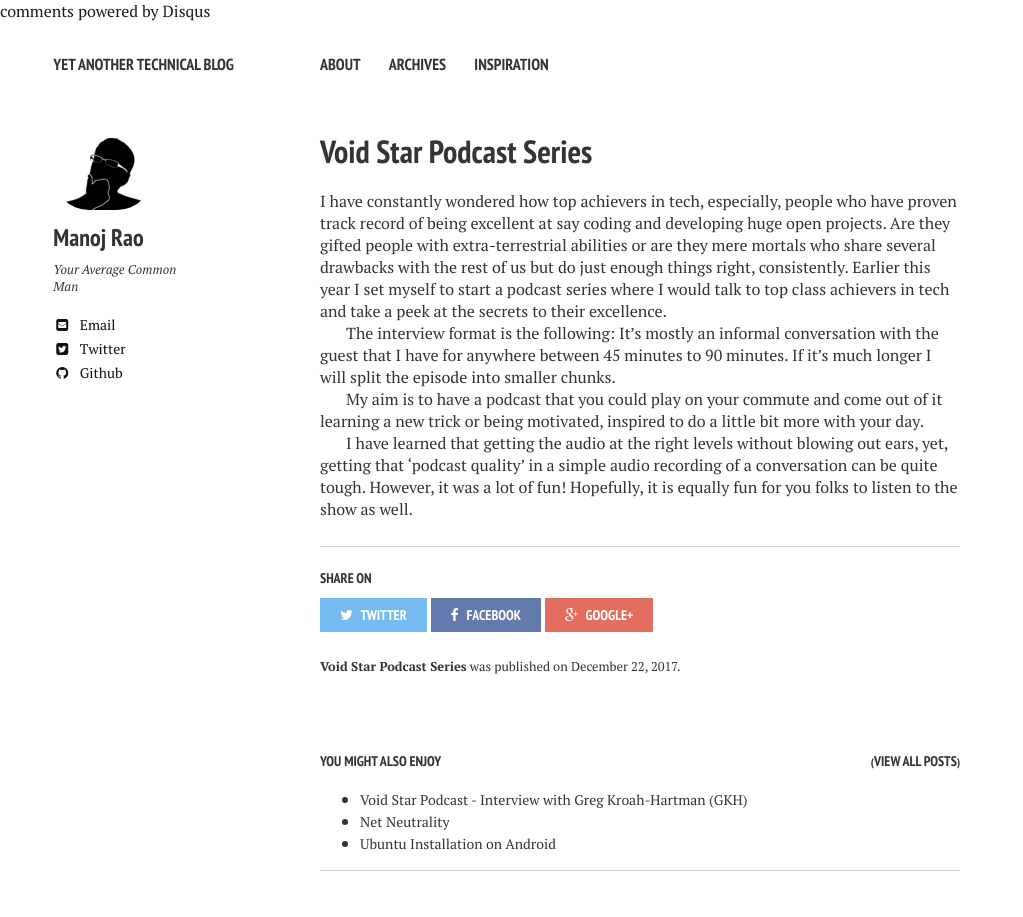
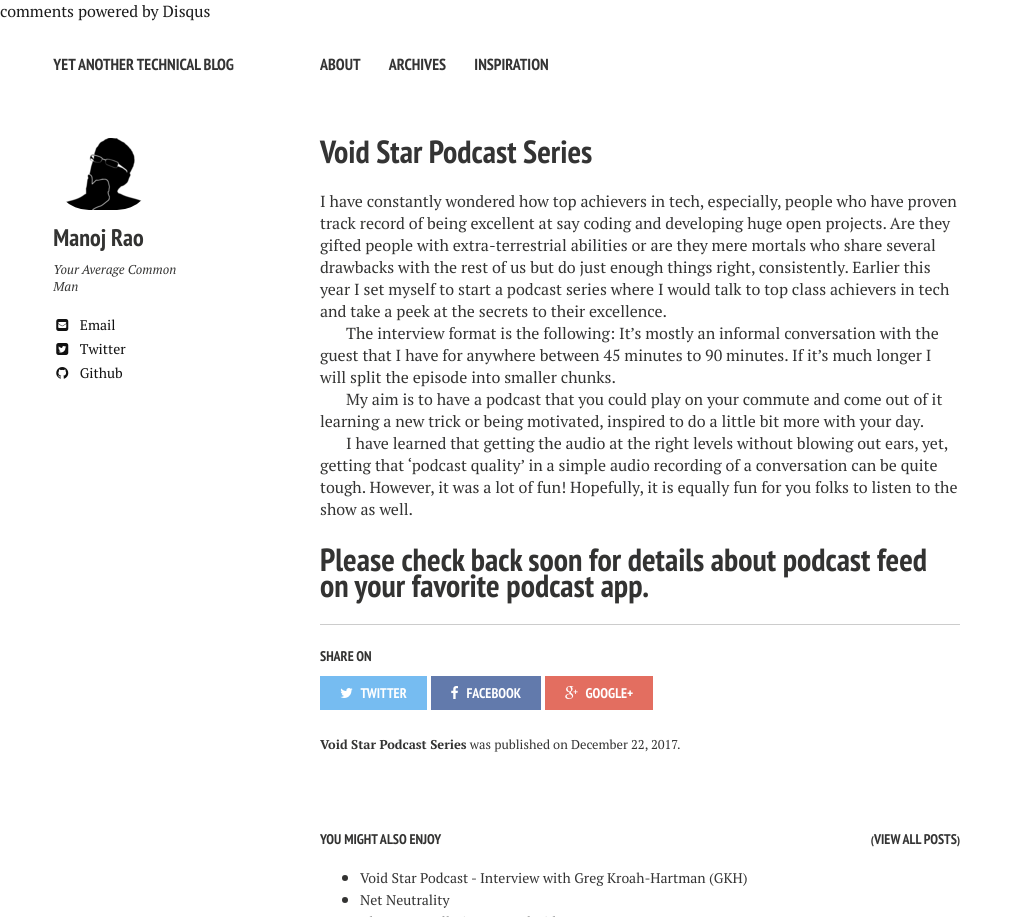
Before and after one commit to mycpuorg/mycpuorg.github.io, a Jekyll site: the page built from _posts/2017-12-22-about-interviews.md, in a window 1280 px wide, cut to the strip 0-917 px from the top of the page. Shown: the whole strip, without its empty margins (0-1023 px from the left). Built offline with Jekyll 4.4.1, drawn with Linux system fonts in a browser that asks for light colours; nearby versions of some CDN libraries; comment, search, counter and statistics services are not loaded.

Commit message:
Add note about RSS feed details

```diff
--- a/_posts/2017-12-22-about-interviews.md
+++ b/_posts/2017-12-22-about-interviews.md
@@ -15,3 +15,5 @@
 My aim is to have a podcast that you could play on your commute and come out of it learning a new trick or being motivated, inspired to do a little bit more with your day.
 
 I have learned that getting the audio at the right levels without blowing out ears, yet, getting that 'podcast quality' in a simple audio recording of a conversation can be quite tough. However, it was a lot of fun! Hopefully, it is equally fun for you folks to listen to the show as well.
+
+# Please check back soon for details about podcast feed on your favorite podcast app.
```
